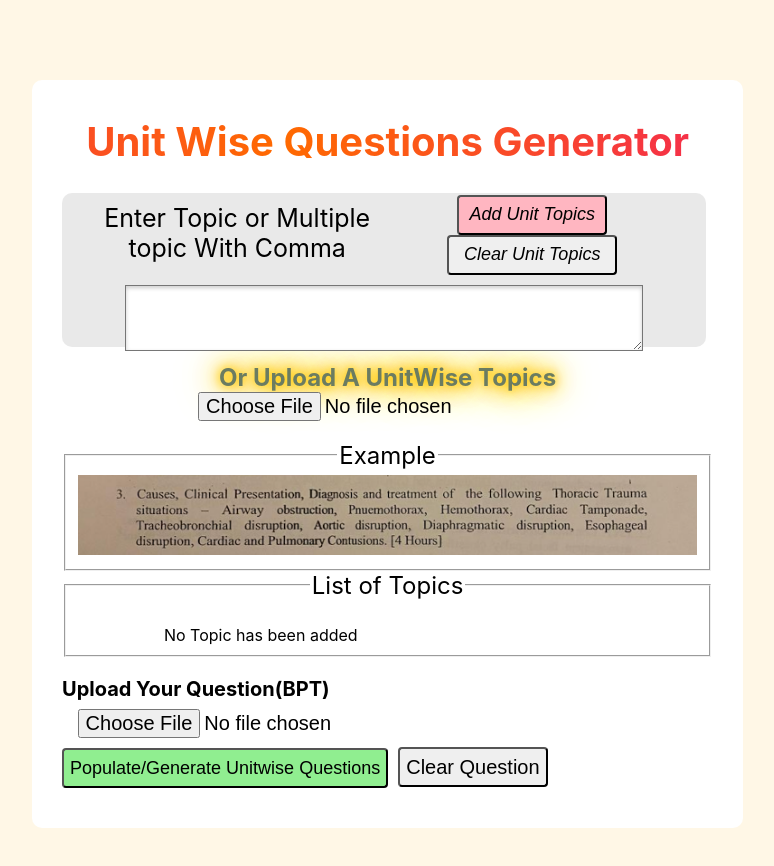
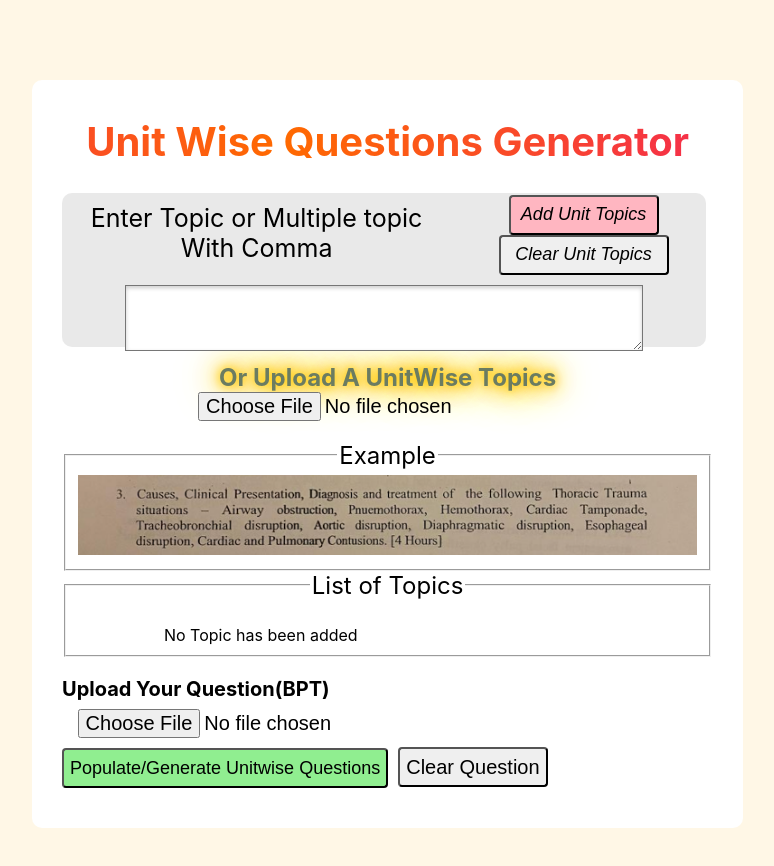
Before and after one commit to abhijitgithub2019/UnitWiseQuestions, a React (Create React App) app: page / in a window 1280 px wide. Shown: the top 866 px of the page, without its empty margins (296-1070 px from the left). Built offline with nearby package versions, Linux system fonts and the light colour scheme.

Commit message:
Added classname topicButtontext width has changed

```diff
--- a/src/addUnitTopics.css
+++ b/src/addUnitTopics.css
@@ -148,7 +148,7 @@
     display: flex;
     justify-content: space-between;
     gap: 14px;
-    width: 45vw;
+    width: 50vw;
 }
 
 .imageExample {
```
